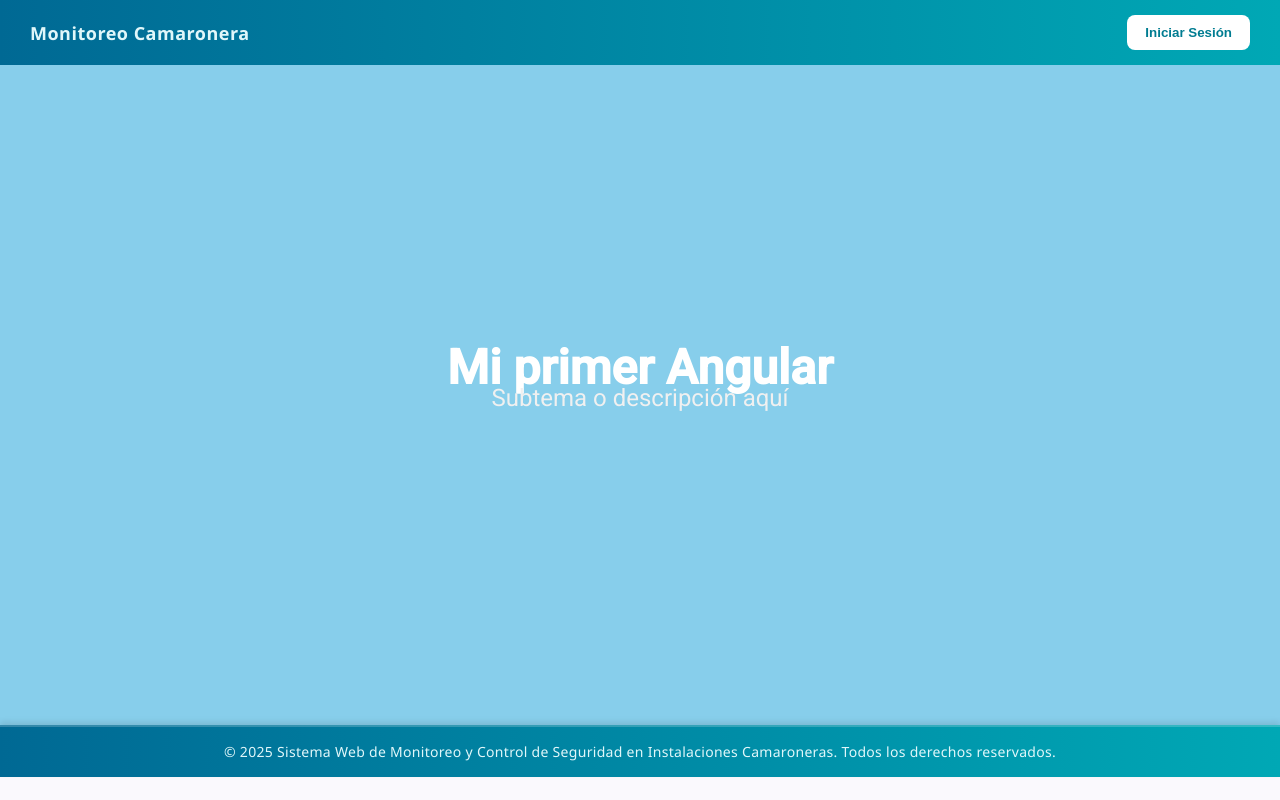
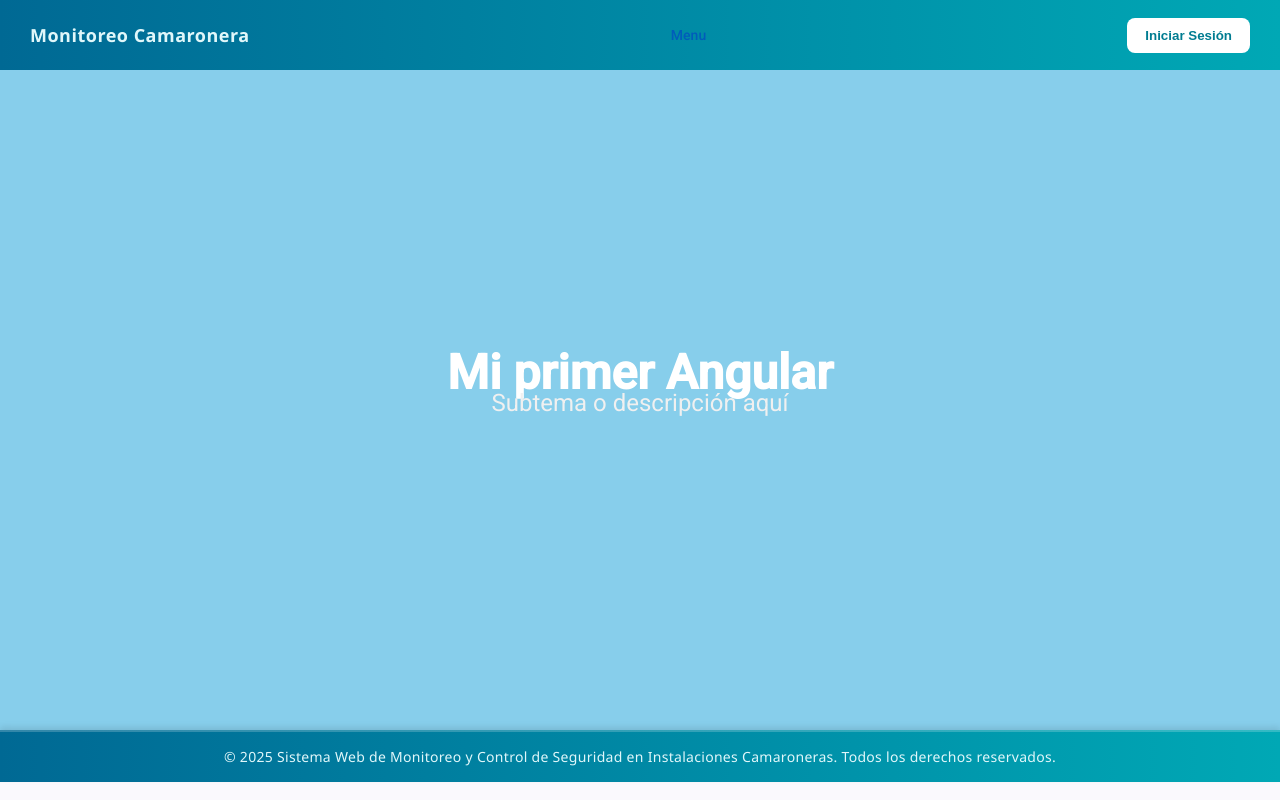
Before and after one commit to Jeanferx/Proyecto-BASE-, an Angular app: page / in a window 1280 px wide. Built offline with nearby package versions, Linux system fonts and the light colour scheme.

Commit message:
chore(menu)
mantenimiento en el menu

```diff
--- a/src/app/menu/menu.html
+++ b/src/app/menu/menu.html
@@ -2,6 +2,10 @@
     <div class="Encabezado">
         <p>Monitoreo Camaronera</p>
     </div>
+    <button matButton [matMenuTriggerFor]="menu">Menu</button>
+    <mat-menu #menu="matMenu">
+        <button mat-menu-item>Item 1</button>
+        <button mat-menu-item>Item 2</button>
+    </mat-menu>
     <button class="login-button" (click)="onLoginClick()">Iniciar Sesión</button>
-
 </nav>
--- a/src/app/menu/menu.ts
+++ b/src/app/menu/menu.ts
@@ -1,9 +1,10 @@
 import { Component, EventEmitter, Output } from '@angular/core';
-
+import { MatMenuModule } from '@angular/material/menu';
+import { MatButtonModule } from '@angular/material/button';
 @Component({
   selector: 'app-menu',
   templateUrl: './menu.html',
-
+  imports: [MatButtonModule, MatMenuModule],
   styleUrls: ['./menu.css'],
 })
 export class Menu {
```
